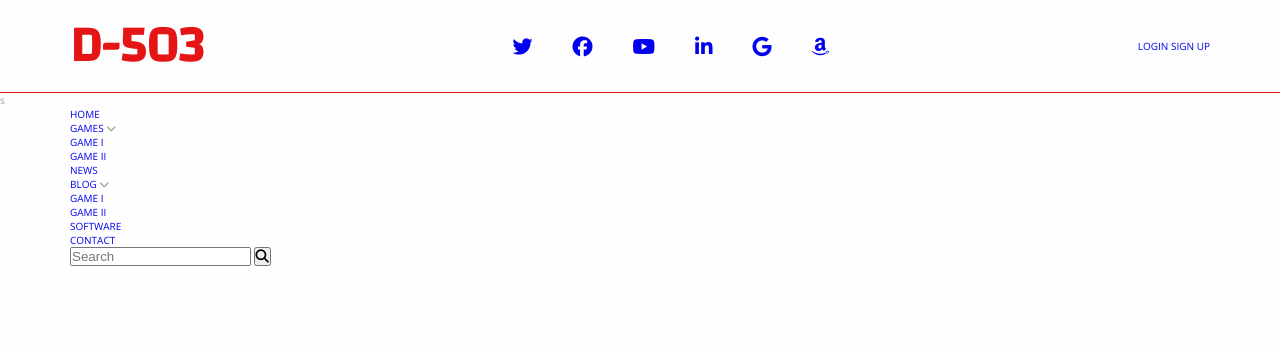
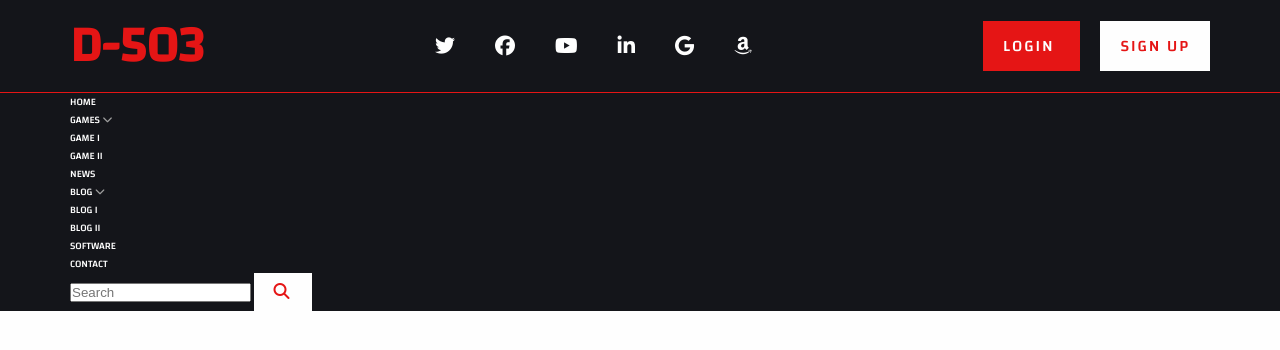
Before and after one commit to KerimGurbaz/D503-Games, a plain HTML site: page index.html in a window 1280 px wide. Drawn offline with nearby package versions, Linux system fonts and the light colour scheme.

Commit message:
Creating a game portal-4

```diff
--- /dev/null
+++ b/_abstracts.scss
@@ -0,0 +1,30 @@
+/** FONTS **/
+
+@import url('https://fonts.googleapis.com/css2?family=Changa:wght@500&family=Open+Sans:wght@300&display=swap');
+
+$primary-font:'Changa', sans-serif;
+$secondary-font:'Open Sans', sans-serif;
+$primary-color:#E51515;
+$secondary-color:#14151A;
+$date-color:#FFB320;
+$comment-color:#08ABBD;
+$gray-color:#9f9f9f;
+$light-color:#FEFEFE;
+
+/** UTILITIES **/
+
+.bg{
+    &-dark{
+        background-color: $secondary-color;
+    }
+
+    &-light {
+        background-color: $light-color;
+    }
+}
+
+.ml{
+    &-2{ // ml-2
+        margin-left: 2rem;
+    }
+}
--- /dev/null
+++ b/_components.scss
@@ -0,0 +1,27 @@
+.btn{
+    background-color: $light-color;
+    color:$primary-color;
+    padding: 1rem 2rem;
+    font-size: 1.6rem;
+    border: none;
+    outline: none;
+    letter-spacing: 2px;
+    transition: all .5s ;
+
+    &:hover{
+        background-color: $primary-color;
+        color: $light-color;
+    }
+
+
+    &-primary{
+        background-color: $primary-color;
+        color: $light-color;
+
+        &:hover{ //.btn-primary:hover
+            background-color: $light-color;
+            color: $primary-color;
+        }
+
+    }
+}
--- a/index.html
+++ b/index.html
@@ -12,7 +12,9 @@
 
 <body>
     <!--HEADER-->
-    <header class="main-header">
+    <header class="main-header bg-dark">
+
+        <!-- TOP HEADER -->
         <div class="top-header">
             <div class="container">
                 <div class="logo">
@@ -26,15 +28,17 @@
                     <li><a href="#"><i class="fa-brands fa-google"></i></a></li>
                     <li><a href="#"><i class="fa-brands fa-amazon"></i></a></li>
                 </ul>
+
                 <div class="login-area">
-                    <a href="#">Login <span><i class="fa-solid fa-right-to-bracket"></i></span></a>
-                    <a href="#">Sign Up <span><i class="fa-solid fa-user-plus"></i></span></a>
-                </div>
+                    <a href="#" class="btn btn-primary">Login <span><i
+                                class="fa-solid fa-right-to-bracket"></i></span></a>
+                    <a href="#" class="btn ml-2">Sign Up <span><i class="fa-solid fa-user-plus"></i></span></a>
                 </div>
 
             </div>
 
-        <div class="nav-header">s
+        </div>
+
         <div class="container">
             <div class="nav-header">
                 <nav class="navbar">
@@ -51,8 +55,8 @@
                         <li><a href="#">Blog</a>
                             <i class="fa-solid fa-chevron-down"></i>
                             <ul class="dropdown">
-                                    <li><a href="#">Game I</a></li>
-                                    <li><a href="#">Game II</a></li>
+                                <li><a href="#">Blog I</a></li>
+                                <li><a href="#">Blog II</a></li>
                             </ul>
                         </li>
                         <li><a href="#">Software</a></li>
@@ -70,7 +74,7 @@
             </div>
         </div>
 
-        </div>
+
     </header>
 
 </body>
--- a/index.scss
+++ b/index.scss
@@ -1,15 +1,6 @@
-// font-family: 'Changa', sans-serif;
-// font-family: 'Open Sans', sans-serif;
-@import url('https://fonts.googleapis.com/css2?family=Changa:wght@500&family=Open+Sans:wght@300&display=swap');
 
-$primary-font:'Changa', sans-serif;
-$secondary-font:'Open Sans', sans-serif;
-$primary-color:#E51515;
-$secondary-color:#14151A;
-$date-color:#FFB320;
-$comment-color:#08ABBD;
-$gray-color:#9f9f9f;
-$light-color:#FEFEFE;
+@import "./abstracts";
+@import "./components";
 
 *,
 *::after,
@@ -38,7 +29,8 @@ body{
 a{
     text-decoration: none;
     text-transform: uppercase;
-    // color: $light-color;
+    font-family: $primary-font;
+    color: $light-color;
 
 }
 
@@ -48,6 +40,8 @@ ul{
 img{
     width: 100%;
 }
+
+/** TOP HEADER **/
 
 .top-header{
     border-bottom: 1px solid $primary-color;
```
Also changed, not shown: style.css, 1 other file. Lines whose indentation alone changed are shown as unchanged.
